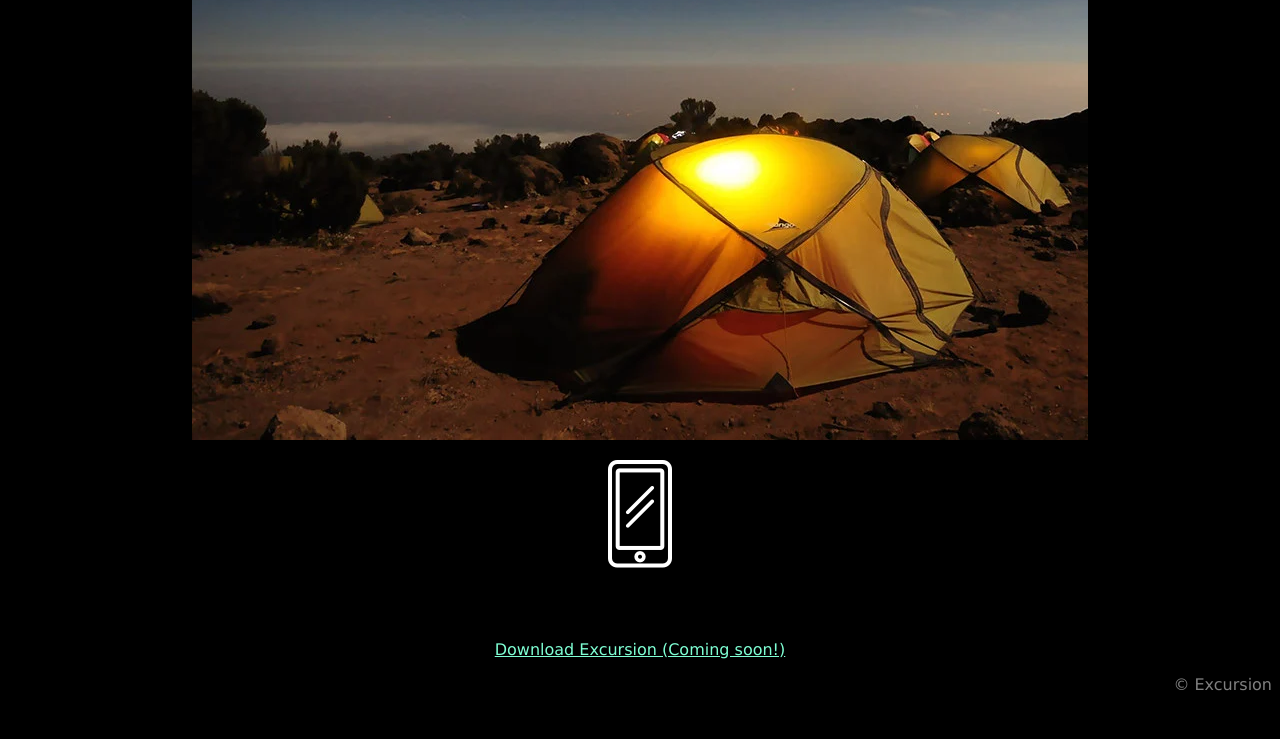
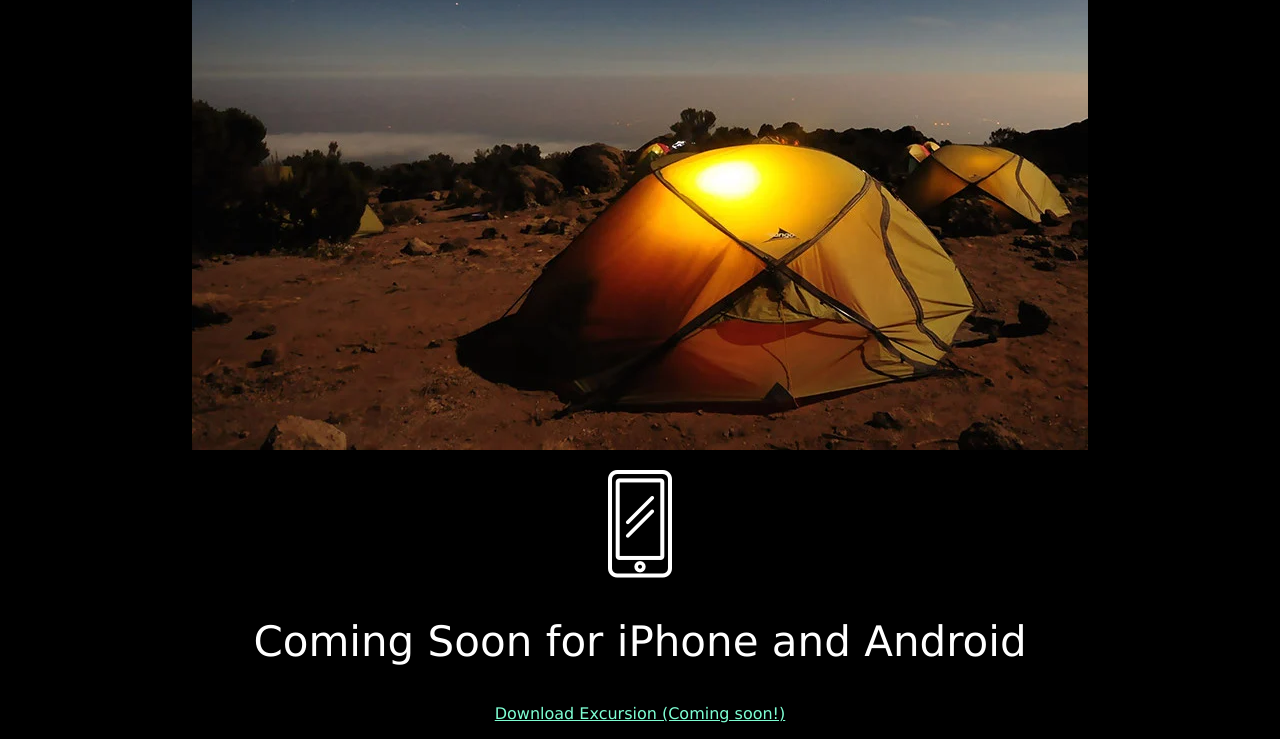
Before and after one commit to CarlosParedes90/excursion, a plain HTML site: page index.html in a window 1280 px wide. Shown: the part 565-1304 px from the top of the page. Before the commit the page ends 1275 px from the top, so only its background shows below. Drawn offline with Linux system fonts and the light colour scheme; files whose address does not match are found by name.

Commit message:
Corrections to css

```diff
--- a/index.html
+++ b/index.html
@@ -22,7 +22,7 @@
 
     <main>
         <!-- Information Section -->
-        <section class="description">
+        <section class="information">
             <h2>Your personal travel guide</h2>
             <p>Excursion remembers places you like, and recommends new points of interest around you.</p>
             <figure>
@@ -34,7 +34,7 @@
         </section>
 
         <!-- Coming Soon Section -->
-        <section>
+        <section class="comming-soon">
             <h2>Coming Soon for iPhone and Android</h2>
             <p><a class="cta" href="#">Download Excursion (Coming soon!)</a></p>
         </section>
--- a/resources/css/style.css
+++ b/resources/css/style.css
@@ -4,7 +4,7 @@ body {
     background-color: black;
 }
 
-header h1 {
+h1 {
     font-weight: normal;
     font-size: 50px;
     color: white;
@@ -15,18 +15,17 @@ header h1 {
     font-size: 16px;
 }
 
-.description h2 {
+h2 {
     font-weight: 300;
     font-size: 42px;
     color: white;
 }
 
-.description p {
+p {
     font-size: 21px;
     color: gray;
 }
 
-.copyright {
+footer {
     text-align: right;
-    color: gray;
 }
```
